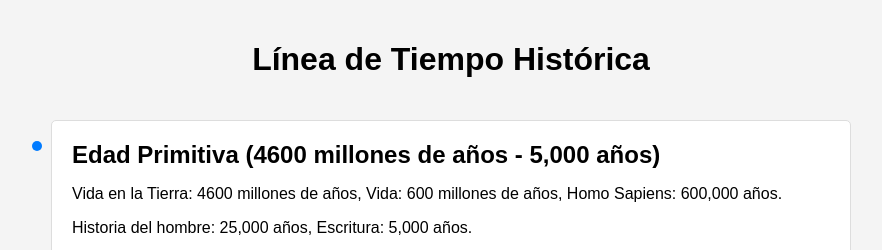
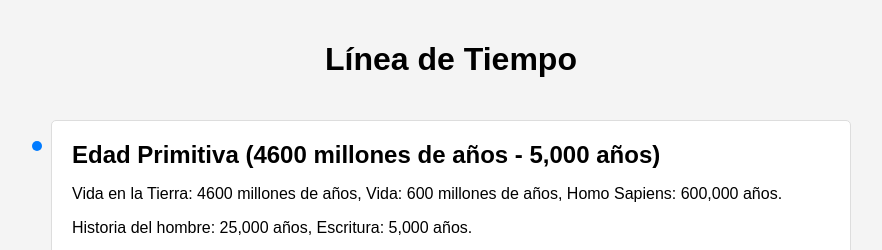
Before and after one commit to Gonzalo-2006/LineaDeTiempo, a plain HTML site: page index.html in a window 1280 px wide. Shown: the top 250 px of the page, without its empty margins (189-1071 px from the left). Drawn offline with Linux system fonts and the light colour scheme; grey boxes are pictures that could not be loaded.

Commit message:
Cambio del titulo principal

```diff
--- a/index.html
+++ b/index.html
@@ -58,7 +58,7 @@
 </head>
 <body>
 
-<h1>Línea de Tiempo Histórica</h1>
+<h1>Línea de Tiempo</h1>
 
 <ul class="timeline">
     <li class="timeline-event">
```
